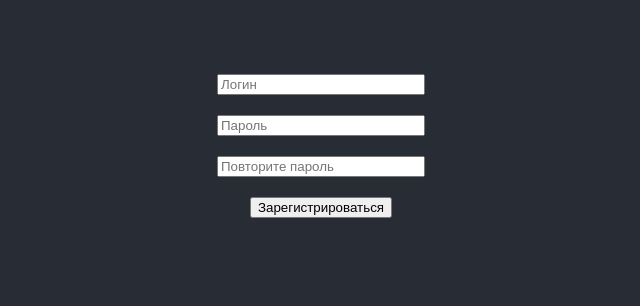
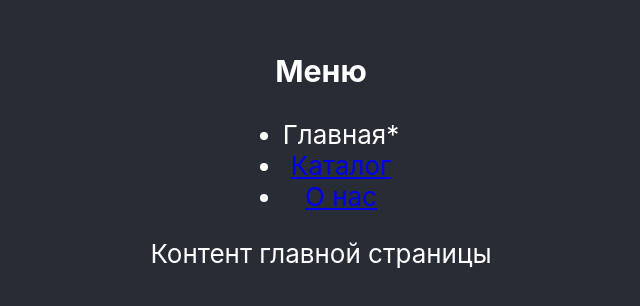
Before and after one commit to Despire1/result-git, a React (Create React App) app in the folder my-app/: page / in a window 1280 px wide. Shown: the part 254-560 px from the top of the page, without its empty margins (319-959 px from the left). Built offline with nearby package versions, Linux system fonts and the light colour scheme.

Commit message:
React Router

```diff
--- a/my-app/package.json
+++ b/my-app/package.json
@@ -8,9 +8,11 @@
 		"@testing-library/user-event": "^13.5.0",
 		"eslint-config-prettier": "^9.1.0",
 		"eslint-plugin-prettier": "^5.1.3",
+		"firebase": "^10.8.0",
 		"prettier": "^3.2.5",
 		"react": "^18.2.0",
 		"react-dom": "^18.2.0",
+		"react-router-dom": "^6.22.1",
 		"react-scripts": "5.0.1",
 		"web-vitals": "^2.1.4"
 	},
--- a/my-app/src/App.css
+++ b/my-app/src/App.css
@@ -49,7 +49,34 @@ input {
 	}
 }
 
+
+
+.active {
+	text-decoration: none;
+	color: white;
+	transform: rotate(45deg)
+}
+
 .ErrorText {
 	color: red;
 	font-size: 20px;
 }
+
+.loading {
+	width: 55px;
+	height: 55px;
+	border: 2px solid grey;
+	border-left-color: transparent;
+	animation: load 1s infinite;
+	border-radius: 50%;
+}
+
+@keyframes load {
+	0% {
+		transform: rotate(0deg);
+	}
+
+	100% {
+		transform: rotate(360deg);
+	}
+}
--- a/my-app/src/App.js
+++ b/my-app/src/App.js
@@ -1,179 +1,129 @@
+import { useEffect, useState } from 'react';
 import './App.css';
-import { useState } from 'react';
-import { useRef } from 'react';
+import { Routes, Route, NavLink, Outlet, useParams, useNavigate, Navigate } from 'react-router-dom';
 
-let validateData = {
-	login: '',
-	password: '',
-}
+const database = {
+	productList: [
+		{ id: 1, name: 'Audi' },
+		{ id: 2, name: 'BMW' },
+		{ id: 3, name: 'Mercedes' },
+	],
+	products: {
+		1: { id: 1, name: 'Audi', price: 3600, amount: 21 },
+		2: { id: 2, name: 'BMW', price: 4600, amount: 13 },
+		3: { id: 3, name: 'Mercedes', price: 7600, amount: 20 },
+	},
+};
+
+const generateProducts = () => database.productList;
+const fetchProducts = (id) =>
+	new Promise((resolve) => {
+		setTimeout(() => {
+			resolve(database.products[id]);
+		}, 2000);
+	});
+
+const MainPage = () => <div>Контент главной страницы</div>;
+const Catalog = () => (
+	<div>
+		<h3>Контент страницы каталога</h3>
+		<ul>
+			{generateProducts().map(({ id, name }) => (
+				<li key={id}>
+					<ExtendedLink to={`product/${id}`}>{name}</ExtendedLink>
+				</li>
+			))}
+		</ul>
+		<Outlet />
+	</div>
+);
+const Contacts = () => <div>Контент страницы "О нас"</div>;
+const NotFound = () => <div>Такой страницы не существует</div>;
+const ProductNotFound = () => <div>Такой страницы не существует</div>;
+const ProductLoadError = () => <div>Произошла ошибка при загрузке данных</div>;
+const Product = () => {
+	const params = useParams();
+	const navigate = useNavigate();
+
+	const [product, setProduct] = useState(null);
+
+	useEffect(() => {
+		let isLoadingTimeout = false;
+
+		setTimeout(() => {
+			isLoadingTimeout = true;
+
+			navigate('/product-load-error');
+		}, 5000);
+
+		fetchProducts(params.id).then((loadedData) => {
+			if (!isLoadingTimeout) {
+				setProduct(loadedData);
+			}
+		});
+	}, []);
+
+	if (!product) {
+		return <ProductNotFound />;
+	}
+
+	const { name, price, amount } = product;
+
+	return (
+		<>
+			<h3>Товар - {name}</h3>
+			<p>Цена - {price}</p>
+			<p>Количество - {amount}</p>
+		</>
+	);
+};
+
+const ExtendedLink = ({ to, children }) => (
+	<NavLink to={to}>
+		{({ isActive }) =>
+			isActive ? (
+				<>
+					<span>{children}</span>
+					<span>*</span>
+				</>
+			) : (
+				<div>{children}</div>
+			)
+		}
+	</NavLink>
+);
 
 function App() {
-	const [login, setLogin] = useState('')
-	const [loginError, setLoginError] = useState(null)
-	const [password, setPassword] = useState('')
-	const [passwordError, setPasswordError] = useState(null)
-	const [doublePassword, setDoublePassword] = useState('')
-	const [doublePasswordError, setDouoblePasswordError] = useState(null)
-	const submitButtonRef = useRef(null)
-
-	const onLoginChange = ({ target }) => {
-		setLogin(target.value)
-
-		let error = null;
-
-		if (!/^[\w_]*$/.test(target.value)) {
-			error = "Неверный логин. Допустимые символы - буквы, цифры и нижнее подчеркивание"
-
-		} else if (target.value.length > 20) {
-			error = "Неверный логин. Допустимо не более 20 символов"
-
-		}
-
-		if (target.value.length === 20 && password.length === 18 && password === doublePassword) {
-			submitButtonRef.current.focus()
-		}
-
-		setLoginError(error)
-	}
-
-	const onLoginBlur = ({ target }) => {
-		let error = null;
-
-		if (target.value.length < 3) {
-			error = "Неверный логин. Допустимо не менее 3 символов"
-		}
-
-		setLoginError(error)
-
-	}
-
-	const onPasswordChange = ({ target }) => {
-		setPassword(target.value)
-
-		let error = null;
-
-		if (target.value.length > 18) {
-			error = "Недопустимый пароль. Введите не более 18 символов"
-		}
-
-		if (target.value.length === 18 && login.length === 20 && target.value === doublePassword) {
-			submitButtonRef.current.focus()
-		}
-
-		setPasswordError(error)
-	}
-
-	const onPasswordBlur = ({ target }) => {
-
-		let error = null;
-
-		if (!/^(?=.*[A-Z])[\w_]+$/.test(target.value)) {
-			error = "Недопустимый пароль. Пароль должен содержать хотя бы одну заглавную букву. Допустимы буквы, цифры и нижнее подчеркивание"
-
-		}
-
-		setPasswordError(error)
-
-	}
-
-	const onDoublePasswordChange = ({ target }) => {
-		setDoublePassword(target.value)
-		if (password.length === 18 && login.length === 20 && target.value === password) {
-			submitButtonRef.current.focus()
-		}
-	}
-
-	const onDoublePasswordBlur = ({ target }) => {
-		setDoublePassword(target.value)
-		let error = null;
-
-
-		if (target.value !== password) {
-			error = 'Пароли не совпадают'
-		}
-
-		setDouoblePasswordError(error)
-	}
-
-	const onSubmit = (e) => {
-		e.preventDefault()
-		validateData = {...validateData, login: login, password: password }
-		console.log(validateData)
-	}
-
 	return (
-		<div className='App'>
-			<header className='App-header'>
-				<form onSubmit={onSubmit}>
-					{loginError && <div className='ErrorText'>{loginError}</div>}
-					<input name='login' type='text' value={login} placeholder='Логин' onChange={onLoginChange} onBlur={onLoginBlur}/>
-					{passwordError && <div className='ErrorText'>{passwordError}</div>}
-					<input name='password' type='password' value={password} placeholder='Пароль' onChange={onPasswordChange} onBlur={onPasswordBlur}/>
-					{doublePasswordError && <div className='ErrorText'>{doublePasswordError}</div>}
-					<input name='doublePassword' type='password' placeholder='Повторите пароль' value={doublePassword} onChange={onDoublePasswordChange} onBlur={onDoublePasswordBlur}/>
-					<button ref={submitButtonRef} type='submit' disabled={loginError !== null || passwordError !== null || doublePasswordError !== null}>Зарегистрироваться</button>
-				</form>
+		<div className="App">
+			<header className="App-header">
+				<div>
+					<h3>Меню</h3>
+					<ul>
+						<li>
+							<ExtendedLink to="/">Главная</ExtendedLink>
+						</li>
+						<li>
+							<ExtendedLink to="/catalog">Каталог</ExtendedLink>
+						</li>
+						<li>
+							<ExtendedLink to="/about">О нас</ExtendedLink>
+						</li>
+					</ul>
+				</div>
+				<Routes>
+					<Route path="/" element={<MainPage />} />
+					<Route path="/catalog" element={<Catalog />}>
+						<Route path="product/:id" element={<Product />} />
+					</Route>
+					<Route path="/product-load-error" element={<ProductLoadError />} />
+					<Route path="/404" element={<NotFound />} />
+					<Route path="/about" element={<Contacts />} />
+					<Route path="*" element={<Navigate to="/404" />} />
+				</Routes>
 			</header>
 		</div>
-	)
-
+	);
 }
 
 export default App;
-
-
-// const [login, setLogin] = useState('');
-// 	const [loginError, setLoginError] = useState(null);
-// 	const submitButtonRef = useRef(null)
-
-// 	const onInputChange = ({ target }) => {
-// 		setLogin(target.value);
-
-// 		let error = null;
-
-// 		if (!/^[\w_]*$/.test(target.value)) {
-// 			error =
-// 				'Неверный логин. Допустимые символы - буквы, цифры и нижнее подчеркивание';
-// 		} else if (target.value.length > 20) {
-// 			error = 'Неверный логин. Допустимыо не более 20 символов';
-// 		}
-
-// 		if (target.value.length === 20) {
-// 			submitButtonRef.current.focus()
-// 		}
-
-// 		setLoginError(error);
-// 	};
-
-// 	const onSubmit = (event) => {
-// 		event.preventDefault()
-// 		console.log(login)
-// 	};
-
-// 	const onBlur = ({ target }) => {
-// 		if (target.value.length < 3) {
-// 			setLoginError("Неверный логин. Допускается не меньше 3 символом")
-// 		}
-
-// 	}
-
-// 	return (
-// 		<div className="App">
-// 			<header className="App-header">
-// 				<form onSubmit={onSubmit}>
-// 					{loginError && <div className='ErrorText'>{loginError}</div>}
-// 					<input
-// 						type="text"
-// 						name="login"
-// 						value={login}
-// 						placeholder='Логин'
-// 						onChange={onInputChange}
-// 						onBlur={onBlur}
-// 					/>
-// 					<button ref={submitButtonRef} type="submit" disabled={loginError !== null}>
-// 						Отправить
-// 					</button>
-// 				</form>
-// 			</header>
-// 		</div>
-// 	);
--- a/my-app/src/index.js
+++ b/my-app/src/index.js
@@ -3,11 +3,14 @@ import ReactDOM from 'react-dom/client';
 import './index.css';
 import App from './App';
 import reportWebVitals from './reportWebVitals';
+import { BrowserRouter } from 'react-router-dom';
 
 const root = ReactDOM.createRoot(document.getElementById('root'));
 root.render(
 	<React.StrictMode>
-		<App />
+		<BrowserRouter>
+			<App />
+		</BrowserRouter>
 	</React.StrictMode>,
 );
 
```
Also changed, not shown: my-app/src/db.json (added, +16 -0 lines), my-app/src/firebase.js (added, +16 -0 lines), my-app/src/hooks/use-request-add-cars.js (added, +37 -0 lines), 1 other file (tests, documents, lock files or other folders).
